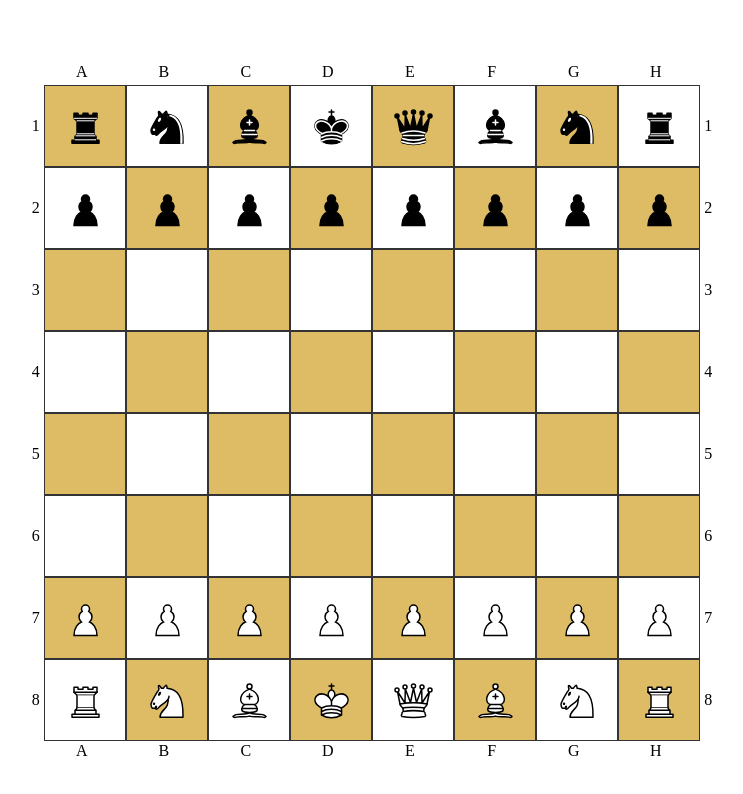
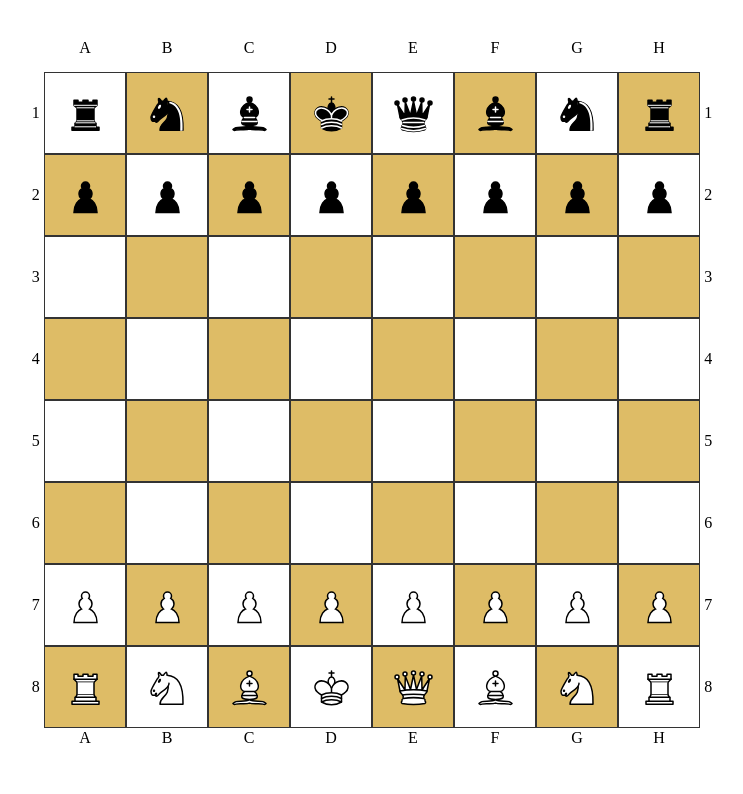
Before and after one commit to rafasanabria1/chess-game, a Vue app: page / in a window 1280 px wide. Shown: the top 794 px of the page, without its empty margins (268-1011 px from the left). Built offline with nearby package versions, Linux system fonts and the light colour scheme.

Commit message:
Agregados componentes para filas, modificado css y agregadas coordinadas a cada una de las piezas.

```diff
--- a/src/App.vue
+++ b/src/App.vue
@@ -1,85 +1,14 @@
+<template>
+  <div class="chess-board">
+    <letter-row rowPosition="start"></letter-row>
+    <chess-row v-for="i in 8" :rowPosition=i></chess-row>
+    <letter-row rowPosition="end"></letter-row>
+  </div>
+</template>
+
 <script setup>
 
-import Piece from './components/Piece.vue';
+  import LetterRow from './components/LetterRow.vue';
+  import ChessRow from './components/ChessRow.vue';
+
 </script>
-
-<template>
-  <div class="chess-board">
-    <div class="chess-letter-row">
-      <div class="chess-letter-field"></div>
-      <div class="chess-letter-field first">A</div>
-      <div class="chess-letter-field first">B</div>
-      <div class="chess-letter-field first">C</div>
-      <div class="chess-letter-field first">D</div>
-      <div class="chess-letter-field first">E</div>
-      <div class="chess-letter-field first">F</div>
-      <div class="chess-letter-field first">G</div>
-      <div class="chess-letter-field first">H</div>
-    </div>
-    <div class="chess-row">
-      <div class="chess-number-field first">1</div>
-      <piece type="black" name="rook" />
-      <piece type="black" name="knight" />
-      <piece type="black" name="bishop" />
-      <piece type="black" name="king" />
-      <piece type="black" name="queen" />
-      <piece type="black" name="bishop" />
-      <piece type="black" name="knight" />
-      <piece type="black" name="rook" />
-      <div class="chess-number-field last">1</div>
-    </div>
-    <div class="chess-row">
-      <div class="chess-number-field first">2</div>
-      <piece v-for="i in 8" :key="i" type="black" name="pawn" />
-      <div class="chess-number-field last">2</div>
-    </div>
-    <div class="chess-row">
-      <div class="chess-number-field first">3</div>
-      <div v-for="i in 8" :key="i" class="chess-field"></div>
-      <div class="chess-number-field last">3</div>
-    </div>
-    <div class="chess-row">
-      <div class="chess-number-field first">4</div>
-      <div v-for="i in 8" :key="i" class="chess-field"></div>
-      <div class="chess-number-field last">4</div>
-    </div>
-    <div class="chess-row">
-      <div class="chess-number-field first">5</div>
-      <div v-for="i in 8" :key="i" class="chess-field"></div>
-      <div class="chess-number-field last">5</div>
-    </div>
-    <div class="chess-row">
-      <div class="chess-number-field first">6</div>
-      <div v-for="i in 8" :key="i" class="chess-field"></div>
-      <div class="chess-number-field last">6</div>
-    </div>
-    <div class="chess-row">
-      <div class="chess-number-field first">7</div>
-      <piece v-for="i in 8" :key="i" type="white" name="pawn" />
-      <div class="chess-number-field last">7</div>
-    </div>
-    <div class="chess-row">
-      <div class="chess-number-field first">8</div>
-      <piece type="white" name="rook" />
-      <piece type="white" name="knight" />
-      <piece type="white" name="bishop" />
-      <piece type="white" name="king" />
-      <piece type="white" name="queen" />
-      <piece type="white" name="bishop" />
-      <piece type="white" name="knight" />
-      <piece type="white" name="rook" />
-      <div class="chess-number-field last">8</div>
-    </div>
-    <div class="chess-letter-row last">
-      <div class="chess-letter-field"></div>
-      <div class="chess-letter-field">A</div>
-      <div class="chess-letter-field">B</div>
-      <div class="chess-letter-field">C</div>
-      <div class="chess-letter-field">D</div>
-      <div class="chess-letter-field">E</div>
-      <div class="chess-letter-field">F</div>
-      <div class="chess-letter-field">G</div>
-      <div class="chess-letter-field">H</div>
-    </div>
-  </div>
-</template>
--- /dev/null
+++ b/src/components/ChessRow.vue
@@ -0,0 +1,37 @@
+<template>
+
+    <div v-if="rowPosition == 1 || rowPosition == 8" :class="`chess-row ${rowPosition % 2 == 0 ? 'even' : 'odd'}`">
+      <div class="chess-number-field start">{{ rowPosition }}</div>
+        <piece :type="`${rowPosition == 1 ? 'black' : 'white'}`" name="rook" :coordinates="{x: 1, y: rowPosition}"/>
+        <piece :type="`${rowPosition == 1 ? 'black' : 'white'}`" name="knight" :coordinates="{x: 2, y: rowPosition}"/>
+        <piece :type="`${rowPosition == 1 ? 'black' : 'white'}`" name="bishop" :coordinates="{x: 3, y: rowPosition}"/>
+        <piece :type="`${rowPosition == 1 ? 'black' : 'white'}`" name="king" :coordinates="{x: 4, y: rowPosition}"/>
+        <piece :type="`${rowPosition == 1 ? 'black' : 'white'}`" name="queen" :coordinates="{x: 5, y: rowPosition}"/>
+        <piece :type="`${rowPosition == 1 ? 'black' : 'white'}`" name="bishop" :coordinates="{x: 6, y: rowPosition}"/>
+        <piece :type="`${rowPosition == 1 ? 'black' : 'white'}`" name="knight" :coordinates="{x: 7, y: rowPosition}"/>
+        <piece :type="`${rowPosition == 1 ? 'black' : 'white'}`" name="rook" :coordinates="{x: 8, y: rowPosition}"/>
+      <div class="chess-number-field end">{{ rowPosition }}</div>
+    </div>
+
+    <div v-else-if="rowPosition == 2 || rowPosition == 7" :class="`chess-row ${rowPosition % 2 == 0 ? 'even' : 'odd'}`">
+      <div class="chess-number-field start">{{ rowPosition }}</div>
+      <piece v-for="i in 8" :key="i" :type="`${rowPosition == 2 ? 'black' : 'white'}`" name="pawn" :coordinates="{x: i, y: rowPosition}" />
+      <div class="chess-number-field end">{{ rowPosition }}</div>
+    </div>
+
+    <div v-else>
+        <div :class="`chess-row ${rowPosition % 2 == 0 ? 'even' : 'odd'}`">
+            <div class="chess-number-field start">{{ rowPosition }}</div>
+            <div v-for="i in 8" :key="i" class="chess-field"></div>
+            <div class="chess-number-field end">{{ rowPosition }}</div>
+        </div>
+    </div>
+</template>
+
+<script setup>
+
+    import Piece from './Piece.vue';
+
+    const {rowPosition} = defineProps (['rowPosition']);
+
+</script>
--- /dev/null
+++ b/src/components/LetterRow.vue
@@ -0,0 +1,18 @@
+<template>
+    <div class="chess-letter-row">
+      <div :class="`chess-letter-field ${position}`">A</div>
+      <div :class="`chess-letter-field ${position}`">B</div>
+      <div :class="`chess-letter-field ${position}`">C</div>
+      <div :class="`chess-letter-field ${position}`">D</div>
+      <div :class="`chess-letter-field ${position}`">E</div>
+      <div :class="`chess-letter-field ${position}`">F</div>
+      <div :class="`chess-letter-field ${position}`">G</div>
+      <div :class="`chess-letter-field ${position}`">H</div>
+    </div>
+</template>
+
+<script setup>
+
+    const {position} = defineProps (['position']);
+
+</script>
--- a/src/components/Piece.vue
+++ b/src/components/Piece.vue
@@ -1,14 +1,16 @@
-<script setup>
-
-    import { getPieceImageUrl } from '../utils.js';
-
-    const {type, name} = defineProps (['type', 'name']);
-    const imgUrl = getPieceImageUrl (type, name)
-
-</script>
-
 <template>
     <div class="chess-field">
         <img class="" :src=imgUrl />
     </div>
 </template>
+
+
+<script setup>
+
+    import { getPieceImageUrl } from '../utils.js';
+
+    const {type, name, coordinates} = defineProps (['type', 'name', 'coordinates']);
+    const imgUrl                    = getPieceImageUrl (type, name);
+
+    console.log (coordinates);
+</script>
--- a/src/style.css
+++ b/src/style.css
@@ -16,6 +16,7 @@ body {
   width: 100%;
   display: flex;
   flex-direction: row;
+  justify-content: center;
 }
 
 .chess-field {
@@ -31,45 +32,45 @@ body {
 .chess-letter-field {
   border: solid 1px white;
   width: 5em;
-  height: 5em;
+  height: 2em;
   display: flex;
   justify-content: center;
 }
 
 .chess-number-field {
   border: solid 1px white;
-  width: 5em;
+  width: 2em;
   height: 5em;
   display: flex;
   align-items: center;
 }
 
-.chess-letter-field.first {
+.chess-letter-field.start {
   align-items: flex-end;
   padding-bottom: 0.2em;
 }
 
-.chess-letter-field.last {
+.chess-letter-field.end {
   align-items: flex-start;
   padding-top: 0.2em;
 }
 
-.chess-number-field.first {
+.chess-number-field.start {
   justify-content: flex-end;
   padding-right: 0.2em;
 }
 
-.chess-number-field.last {
+.chess-number-field.end {
   justify-content: flex-start;
   padding-left: 0.2em;
 }
 
-.chess-row:nth-child(odd) .chess-field:nth-child(odd),
- .chess-row:nth-child(even) .chess-field:nth-child(even) {
+.chess-row.odd .chess-field:nth-child(odd),
+.chess-row.even .chess-field:nth-child(even) {
   background-color: rgb(222, 188, 102);
 }
 
-.chess-row:nth-child(odd) .chess-field:nth-child(even)
-.chess-row:nth-child(even) .chess-field:nth-child(odd) {
+.chess-row.odd .chess-field:nth-child(even)
+.chess-row.even .chess-field:nth-child(odd) {
   background-color: rgb(255, 255, 255);
 }
```
